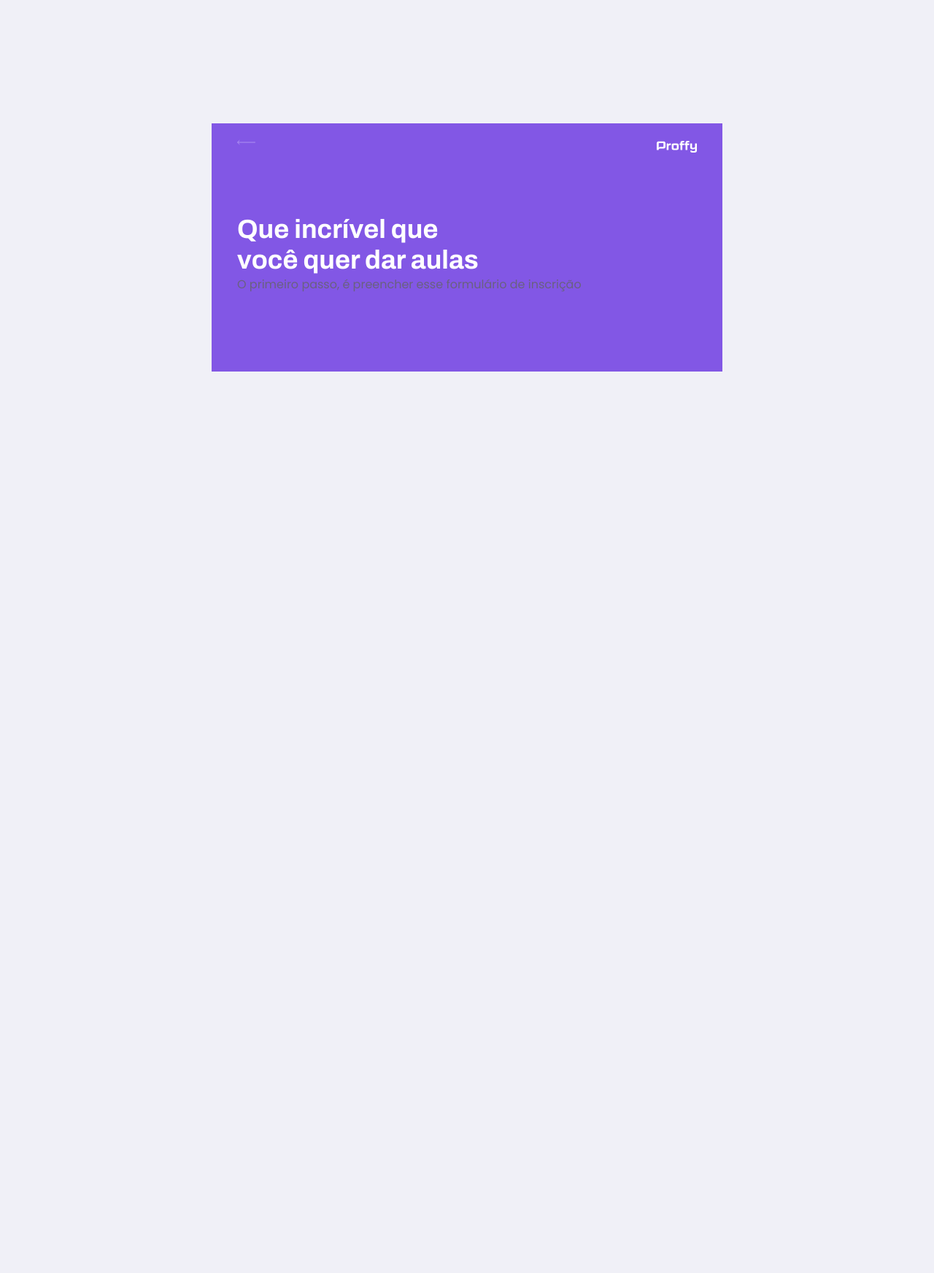
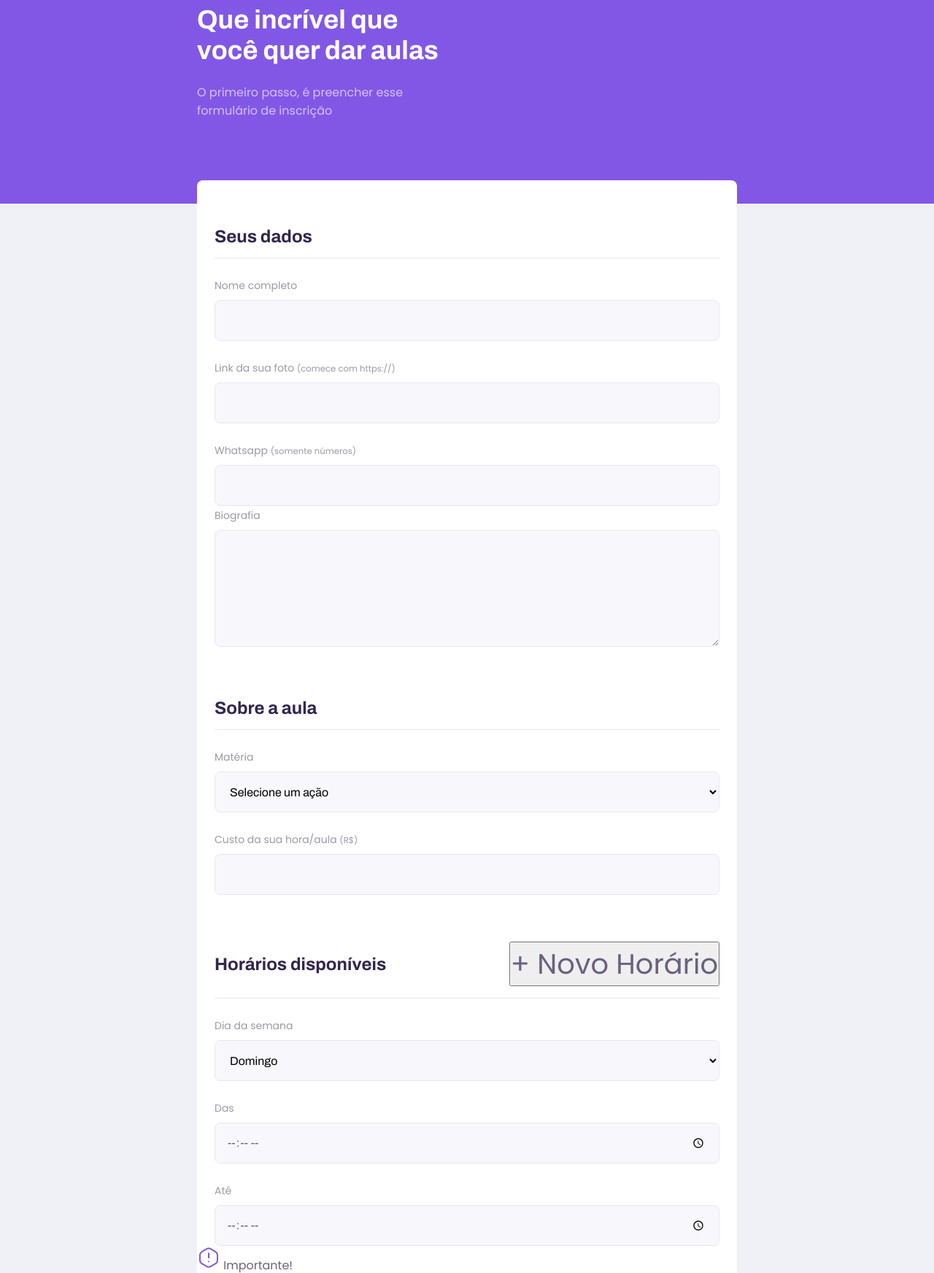
Before and after one commit to wendeyricardo/SemanaNLW2, a plain HTML site: page give-classes.html in a window 1280 px wide. Shown: the part 61-1805 px from the top of the page at 73% size. Before the commit the page ends 800 px from the top, so only its background shows below. Drawn offline with Linux system fonts and the light colour scheme.

Commit message:
criando o give-classes.html e o forms.css

```diff
--- a/give-classes.html
+++ b/give-classes.html
@@ -5,9 +5,10 @@
     <meta name="viewport" content="width=device-width, initial-scale=1.0">
     <title>Proffy | Sua plataforma de estudos online</title>
 
-    <link rel="stylesheet" href="styles\main.css">
-    <link rel="stylesheet" href="styles\partials\header.css">
-    <link rel="stylesheet" href="styles\partials\page-give-classes.css">
+    <link rel="stylesheet" href="styles/main.css">
+    <link rel="stylesheet" href="styles/partials/header.css">
+    <link rel="stylesheet" href="styles/partials/forms.css">
+    <link rel="stylesheet" href="styles/partials/page-give-classes.css">
 
     <link href="https://fonts.googleapis.com/css2?family=Archivo:wght@400;700&amp;family=Poppins:wght@400;600&amp;display=swap" rel="stylesheet">
 
@@ -31,6 +32,99 @@
         </header>
 
         <main>
+            <form action="" id="create-class">
+                <fieldset>
+                    <legend>Seus dados</legend>
+
+                    <div class="input-block">
+                        <label for="name">Nome completo</label>
+                        <input name="name" id="name" required>
+                    </div>
+
+                    <div class="input-block">
+                        <label for="avatar">Link da sua foto <small>(comece com https://)</small></label>
+                        <input name="avatar" id="avatar" type="url" required>
+                    </div>
+
+                    <div class="input-block">
+                        <label for="Whatsapp">Whatsapp <small>(somente números)</small></label>
+                        <input name="Whatsapp" id="Whatsapp" type="number" required>
+                    </div>
+
+                    <div class="textarea-block">
+                        <label for="bio">Biografia</label>
+                        <textarea name="bio" id="bio"required></textarea>
+                    </div>
+
+                </fieldset>
+
+                <fieldset>
+                    <legend>Sobre a aula</legend>
+                    <div class="select-block">
+                        <label for="subject">Matéria</label>
+                        <select name="subject" id="subject" required>
+                            <option value="">Selecione um ação</option>
+                            <option value="1">Artes</option>
+                            <option value="2">Biologia</option>
+                            <option value="3">Ciências</option>
+                            <option value="4">Educação física</option>
+                            <option value="5">Física</option>
+                            <option value="6">Geografia</option>
+                            <option value="7">História</option>
+                            <option value="8">Matemática</option>
+                            <option value="9">Português</option>
+                            <option value="10">Química</option>
+                        </select>
+                    </div>
+                    <div class="input-block">
+                        <label for="cost">Custo da sua hora/aula
+                            <small>(R$)</small>
+                        </label>
+                        <input type="cost" id="cost" type="number" required>
+                    </div>
+                </fieldset>
+
+                <fieldset>
+                    <legend>Horários disponíveis
+                        <button id="add-time">+ Novo Horário</button>
+                    </legend>
+
+                    <div class="schedule-time">
+
+                        <div class="select-block">
+                            <label for="weekday">Dia da semana</label>
+                            <select name="weekday[]" required>
+                                <option value="0">Domingo</option>
+                                <option value="1">Segunda-feira</option>
+                                <option value="2">Terça-feira</option>
+                                <option value="3">Quarta-feira</option>
+                                <option value="4">Quinta-feira</option>
+                                <option value="5">Sexta-feira</option>
+                                <option value="6">Sábado</option>
+                            </select>
+                        </div>
+
+                        <div class="input-block">
+                            <label for="time_from">Das</label>
+                            <input type="time" name="time_from[]" required>
+                        </div>
+
+                        <div class="input-block">
+                            <label for="time_from">Até</label>
+                            <input type="time" name="time_to[]" required>
+                        </div>
+                    </div>
+                </fieldset>
+
+            </form>
+
+            <footer>
+                <p>
+                    <img src="images/icons/warning.svg" alt="Aviso Importante">
+                    Importante! <br> Preencha todos os dados
+                </p>
+                <button type="submit" form="create-class">Salvar cadastro</button>
+            </footer>
 
         </main>
 
--- /dev/null
+++ b/styles/partials/forms.css
@@ -0,0 +1,42 @@
+.select-block label,
+.input-block label,
+.textarea-block label {
+    font-size: 1.4rem;
+    color: var(--color-text-complement);
+}
+
+.input-block input,
+.select-block select,
+.textarea-block textarea {
+    width: 100%;
+    height: 5.6rem;
+    margin-top: 0.8rem;
+    border-radius: 0.8rem;
+    background: var(--color-input-background);
+    border: 1px solid var(--color-line-in-white);
+    outline: 0;
+    padding: 0 1.6rem;
+    font: 1.6rem Archivo;
+}
+
+.textarea-block textarea {
+    padding: 1.2rem 1.6rem;
+    height: 16rem;
+    resize: vertical;
+}
+
+.input-block,
+.textarea-block {
+    position: relative;
+}
+
+.input-block:focus-within::after,
+.textarea-block:focus-within::after {
+    content: "";
+    width: calc(100% - 3.2rem);
+    height: 2px;
+    background: var(--color-primary-light);
+    position: absolute;
+    left: 1.6rem;
+    bottom: 0;
+}
--- a/styles/partials/header.css
+++ b/styles/partials/header.css
@@ -1,4 +1,3 @@
-
 .page-header {
     background-color: var(--color-primary);
     display: flex;
@@ -23,7 +22,7 @@
     opacity: 0.6;
 }
 
-.page-header .top-bar-container img {
+.page-header .top-bar-container > img {
     height: 1.6rem;
 }
 
@@ -37,6 +36,13 @@
     font: 700 3.6rem Archivo;
     line-height: 4.2rem;
     color: var(--color-title-in-primary);
+}
+
+.page-header .header-content p {
+    max-width: 30rem;
+    font-size: 1.6rem;
+    color: var(--color-text-in-primary);
+    margin-top: 2.4rem;
 }
 
 @media (min-width:700px) {
--- /dev/null
+++ b/styles/partials/page-give-classes.css
@@ -0,0 +1,50 @@
+#page-give-classes #container {
+    width: 100vw;
+    height: 100vh;
+}
+
+#page-give-classes .page-header .header-content {
+    margin-bottom: 6.4rem;
+}
+
+#page-give-classes main {
+    background: var(--color-box-base);
+    width: 100%;
+    max-width: 74rem;
+    border-radius: .8rem;
+    margin: -3.2rem auto 3.2rem;
+    padding-top: 6.4rem;
+}
+
+#page-give-classes fieldset {
+    border: none;
+    padding: 0 2.4rem;
+}
+#page-give-classes fieldset legend {
+    font: 700 2.4rem Archivo;
+    color: var(--color-text-title);
+    margin-bottom: 2.4rem;
+    display: flex;
+    align-items: center;
+    justify-content: space-between;
+    width: 100%;
+    padding-bottom: 1.6rem;
+    border-bottom: 1px solid var(--color-line-in-white);
+}
+
+#page-give-classes fieldset+fieldset {
+    margin-top: 6.4rem;
+}
+
+#page-give-classes .input-block+.input-block,
+#page-give-classes .input-block+.textearea-block,
+#page-give-classes .select-block+.input-block {
+    margin-top: 2.4rem;
+
+}
+
+@media (min-width: 700px) {
+    #page-give-classes #container {
+        max-width: 100vw;
+    }
+}
```
Also changed, not shown: index.html (+3 -3 lines), study.html (+4 -3 lines), styles/partials/page-study.css (+0 -32 lines).
